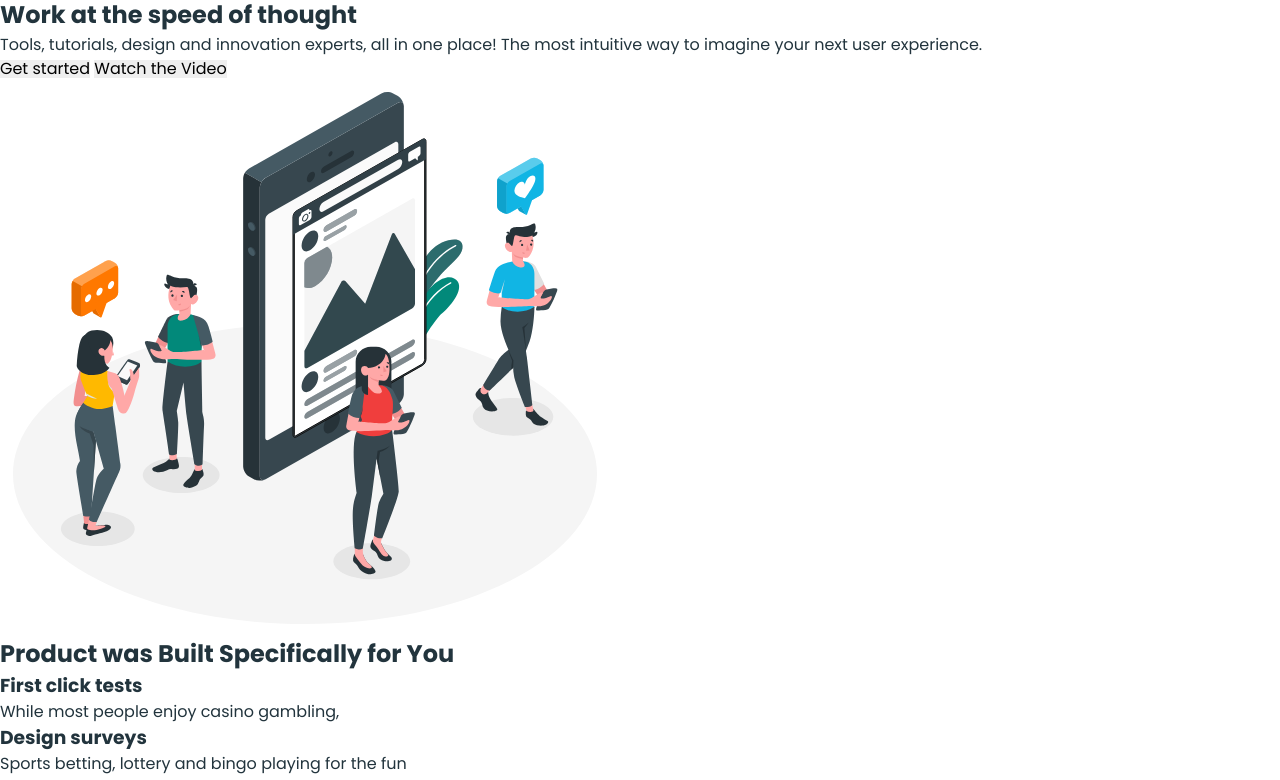
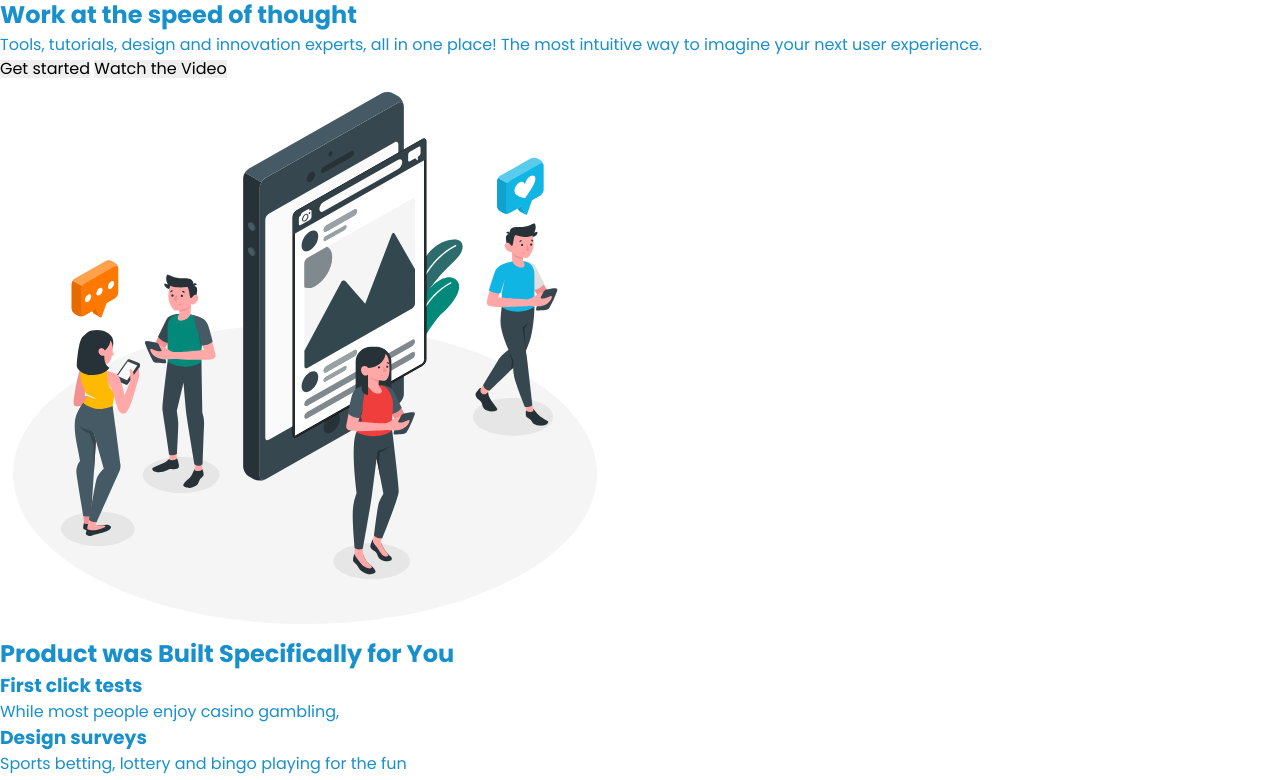
Before and after one commit to engapantio/business-promotion-N, a plain HTML site: page index.html in a window 1280 px wide. Shown: the part 83-863 px from the top of the page. Drawn offline with nearby package versions, Linux system fonts and the light colour scheme.

Commit message:
sm changes

```diff
--- a/css/styles.css
+++ b/css/styles.css
@@ -3,11 +3,11 @@ font-family: 'Inter', sans-serif;
 font-family: "Montserrat", sans-serif; */
 
 body {
-  font-family: 'Poppins', sans-serif;
+  font-family: "Poppins", sans-serif;
   font-size: 16px;
   line-height: 1.5;
   background-color: #fff;
-  color: #22343d;
+  color: #1890cc;
 }
 
 /*#region Reset*/
```
